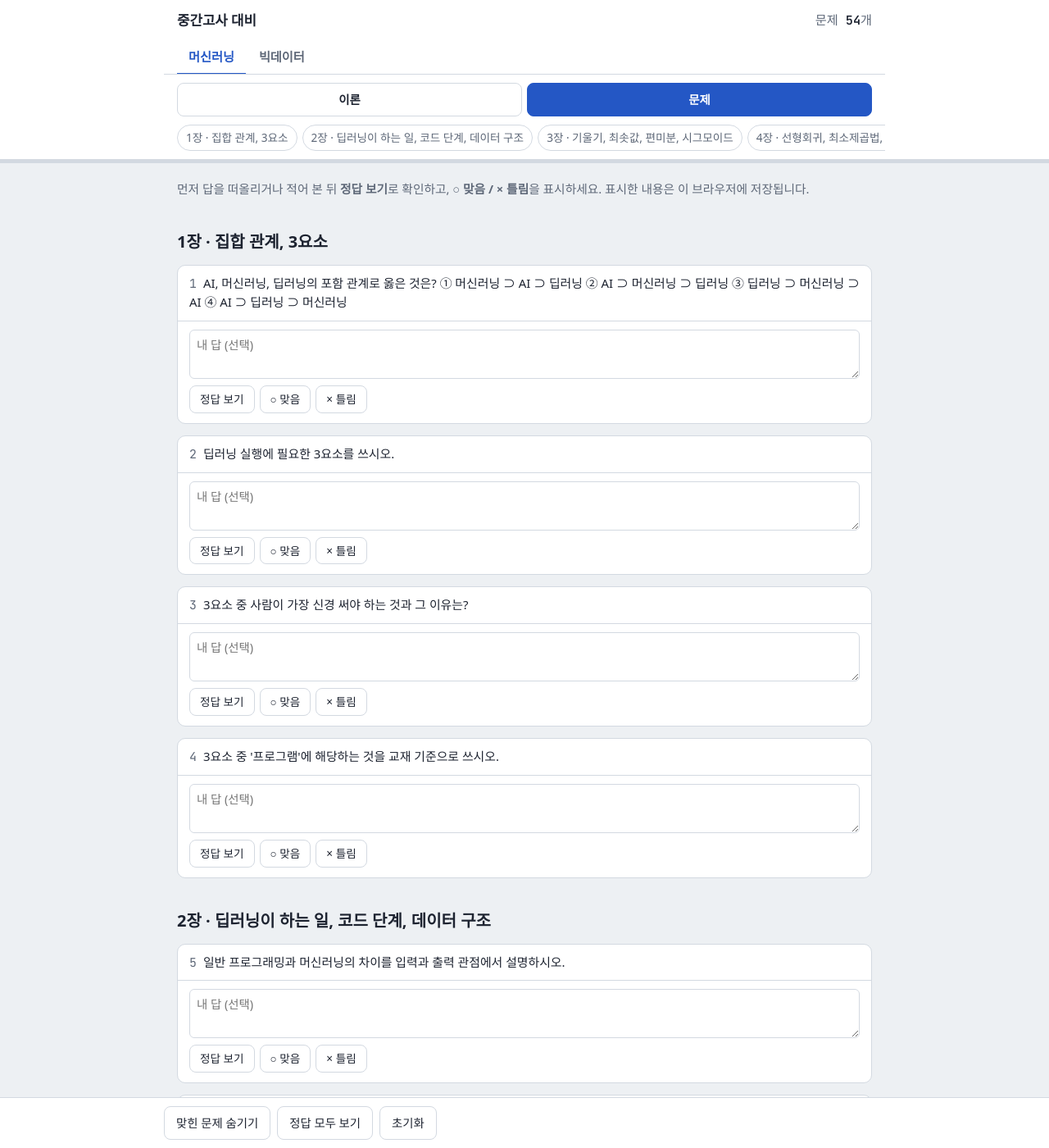
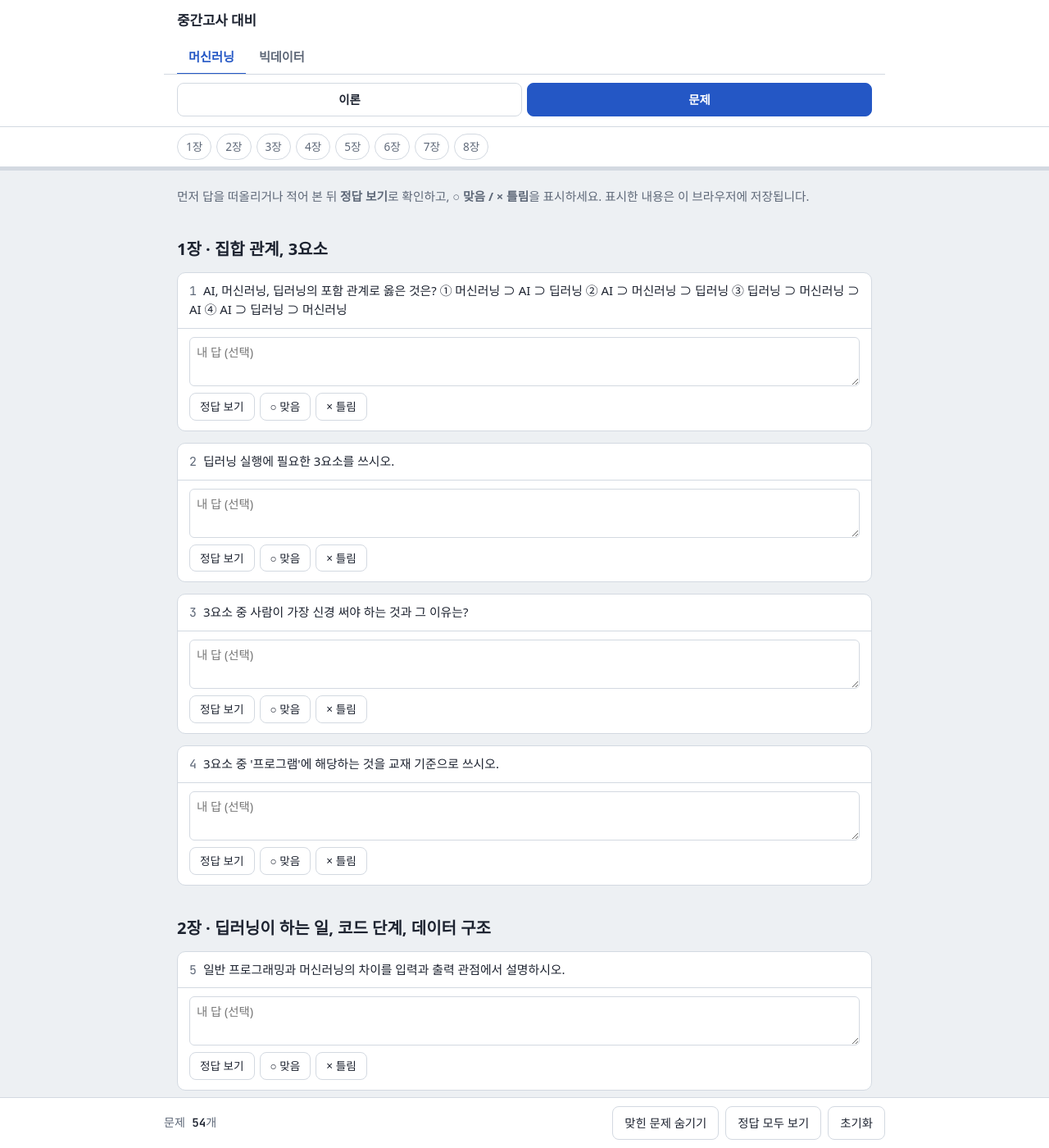
Before and after one commit to hamsterganggang/deug3middleexam, a Jekyll site: the page built from ml/quiz.html, in a window 1280 px wide and 1400 px high. Shown: the whole window at 82% size. Built offline with Jekyll 4.4.1, drawn with Linux system fonts in a browser that asks for light colours; some web fonts are replaced.

Commit message:
모바일 반응형: 바로가기 줄만 고정, 하단 버튼 한 줄, 입력 16px, 맨 위로 버튼
Co-Authored-By: Claude Opus 5.5 (1M context) <noreply@anthropic.com>

```diff
--- a/_layouts/default.html
+++ b/_layouts/default.html
@@ -16,12 +16,9 @@
 {%- endif %}
 </head>
 <body class="mode-{{ page.mode | default: 'home' }}">
-<header id="top">
+<header class="site">
   <div class="bar">
     <h1><a href="{{ '/' | relative_url }}">{{ site.title }}</a></h1>
-    {%- if page.mode == 'quiz' and quiz %}
-    <div class="score" id="score"></div>
-    {%- endif %}
   </div>
 
   <nav class="subjects" aria-label="과목">
@@ -36,29 +33,43 @@
     <a href="{{ '/' | append: subj.id | append: '/quiz/' | relative_url }}"{% if page.mode == 'quiz' %} aria-current="page"{% endif %}>문제</a>
   </nav>
   {%- endif %}
+</header>
 
-  {%- if page.mode == 'theory' and page.toc %}
+{%- comment %} 스크롤해도 따라오는 건 섹션 바로가기 줄만 (모바일에서 화면을 덜 가리도록) {% endcomment %}
+{%- if page.mode == 'theory' and page.toc %}
+<div class="subnav" id="top">
   <nav class="tabs" aria-label="바로가기">
     {%- for t in page.toc %}<a href="#{{ t.id }}">{{ t.label }}</a>{% endfor %}
   </nav>
-  {%- elsif page.mode == 'quiz' and quiz %}
+</div>
+{%- elsif page.mode == 'quiz' and quiz %}
+<div class="subnav" id="top">
   <nav class="tabs" aria-label="바로가기">
-    {%- for s in quiz.sections %}<a href="#{{ s.id }}">{{ s.title }}</a>{% endfor %}
+    {%- for s in quiz.sections %}<a href="#{{ s.id }}">{{ s.title | split: ' · ' | first }}</a>{% endfor %}
   </nav>
   <div class="track"><i id="prog"></i></div>
-  {%- endif %}
-</header>
+</div>
+{%- endif %}
 
 <main id="main">
 {{ content }}
 </main>
 
+{%- if page.mode == 'theory' %}
+<a class="to-top" href="#" aria-label="맨 위로" hidden>↑</a>
+{%- endif %}
+
 <script>
-// 고정 헤더 높이만큼 앵커 이동 위치 보정
+// 따라오는 바로가기 줄 높이만큼 앵커 이동 위치 보정, 맨 위로 버튼 표시
 (function(){
   const h=document.getElementById('top');
-  const fit=()=>document.documentElement.style.scrollPaddingTop=(h.offsetHeight+8)+'px';
+  const fit=()=>document.documentElement.style.scrollPaddingTop=((h?h.offsetHeight:0)+8)+'px';
   fit(); addEventListener('resize',fit);
+  const up=document.querySelector('.to-top');
+  if(up){
+    addEventListener('scroll',()=>{up.hidden=scrollY<600},{passive:true});
+    up.onclick=e=>{e.preventDefault();scrollTo(0,0)};
+  }
 })();
 </script>
 </body>
--- a/_layouts/quiz.html
+++ b/_layouts/quiz.html
@@ -15,11 +15,12 @@ layout: default
 {{ content }}
 
 <div class="actions"><div>
+  <div class="score" id="score"></div>
   {%- unless quiz.type == 'qa' %}
-  <button class="primary" id="grade">채점하기</button>
+  <button class="primary" id="grade">채점<span class="lg">하기</span></button>
   {%- endunless %}
-  <button id="wrong" aria-pressed="false">{% if quiz.type == 'qa' %}맞힌 문제 숨기기{% else %}틀린 문제만{% endif %}</button>
-  <button id="reveal" aria-pressed="false">정답 모두 보기</button>
+  <button id="wrong" aria-pressed="false">{% if quiz.type == 'qa' %}맞힌 <span class="lg">문제 </span>숨기기{% else %}틀린 <span class="lg">문제</span>만{% endif %}</button>
+  <button id="reveal" aria-pressed="false">정답<span class="lg"> 모두 보기</span></button>
   <button id="reset">초기화</button>
 </div></div>
 
--- a/assets/css/main.css
+++ b/assets/css/main.css
@@ -22,14 +22,15 @@
   color-scheme:dark;
 }
 *,*::before,*::after{box-sizing:inherit}
-html{scroll-padding-top:calc(env(safe-area-inset-top,0px) + 170px)}
+html{scroll-padding-top:calc(env(safe-area-inset-top,0px) + 60px);-webkit-text-size-adjust:100%;text-size-adjust:100%}
 body{margin:0;background:var(--bg);color:var(--ink);
   font-family:"IBM Plex Sans KR","Apple SD Gothic Neo","Malgun Gothic",system-ui,sans-serif;
   line-height:1.6;font-size:16px}
 body::before{content:"";position:fixed;inset:0 0 auto;height:env(safe-area-inset-top,0px);z-index:10;background:var(--panel)}
 
 /* 헤더 */
-header{position:sticky;top:env(safe-area-inset-top,0px);z-index:5;background:var(--panel);border-bottom:1px solid var(--line)}
+header.site{background:var(--panel)}
+.subnav{position:sticky;top:env(safe-area-inset-top,0px);z-index:5;background:var(--panel);border-top:1px solid var(--line);border-bottom:1px solid var(--line)}
 .bar{max-width:880px;margin:0 auto;padding:12px 16px;display:flex;flex-wrap:wrap;gap:10px;align-items:center}
 .bar h1{font-size:1.05rem;margin:0;flex:1 1 auto;font-weight:700}
 .bar h1 a{color:inherit;text-decoration:none}
@@ -46,13 +47,14 @@ header{position:sticky;top:env(safe-area-inset-top,0px);z-index:5;background:var
 .subjects a small{font-weight:400;font-size:.72rem;margin-left:4px;color:var(--muted)}
 
 /* 이론 / 문제 메뉴 */
-.modes{max-width:880px;margin:0 auto;padding:10px 16px;display:flex;gap:6px}
+.modes{max-width:880px;margin:0 auto;padding:10px 16px 12px;display:flex;gap:6px}
 .modes a{flex:1 1 0;text-align:center;text-decoration:none;font-size:.9rem;font-weight:600;padding:8px 10px;border-radius:8px;border:1px solid var(--line);background:var(--panel);color:var(--ink)}
 .modes a:hover{border-color:var(--ink)}
 .modes a[aria-current="page"]{background:var(--accent);border-color:var(--accent);color:var(--accent-ink)}
 
 /* 섹션 바로가기 */
-.tabs{max-width:880px;margin:0 auto;padding:0 16px 10px;display:flex;gap:6px;overflow-x:auto}
+.tabs{max-width:880px;margin:0 auto;padding:8px 16px;display:flex;gap:6px;overflow-x:auto;scrollbar-width:none;-webkit-overflow-scrolling:touch}
+.tabs::-webkit-scrollbar{display:none}
 .tabs a{flex:0 0 auto;text-decoration:none;color:var(--muted);font-size:.85rem;padding:4px 10px;border:1px solid var(--line);border-radius:999px}
 .tabs a:hover{color:var(--ink);border-color:var(--ink)}
 
@@ -83,7 +85,9 @@ pre{margin:0;padding:14px;background:var(--code-bg);overflow-x:auto;
 
 .actions{position:fixed;left:0;right:0;bottom:0;z-index:5;background:var(--panel);border-top:1px solid var(--line);
   padding:10px 16px calc(10px + env(safe-area-inset-bottom,0px))}
-.actions div{max-width:880px;margin:0 auto;display:flex;gap:8px;flex-wrap:wrap}
+.actions>div{max-width:880px;margin:0 auto;display:flex;gap:8px;flex-wrap:wrap;align-items:center}
+.actions .score{flex:1 1 auto;font-size:.88rem}
+.actions button{white-space:nowrap}
 button{font:inherit;font-size:.9rem;padding:8px 14px;border-radius:8px;border:1px solid var(--line);background:var(--panel);color:var(--ink);cursor:pointer}
 button:hover{border-color:var(--ink)}
 button:focus-visible,a:focus-visible{outline:2px solid var(--accent);outline-offset:2px}
@@ -155,4 +159,43 @@ details[open] summary{margin-bottom:6px}
 .soon p{margin:0}
 
 @media (prefers-reduced-motion:reduce){.track i{transition:none}}
-@media (max-width:520px){pre{font-size:.8rem}.bar h1{font-size:.95rem}}
+/* 맨 위로 */
+.to-top{position:fixed;right:16px;bottom:calc(16px + env(safe-area-inset-bottom,0px));z-index:6;width:44px;height:44px;border-radius:50%;
+  display:flex;align-items:center;justify-content:center;text-decoration:none;font-size:1.2rem;font-weight:700;
+  background:var(--panel);color:var(--ink);border:1px solid var(--line);box-shadow:0 2px 8px rgba(0,0,0,.12)}
+.to-top[hidden]{display:none}
+
+/* 터치 기기: iOS 입력 확대 방지(16px 이상), 터치 영역 키우기 */
+@media (pointer:coarse){
+  .blank input,.qa-body textarea{font-size:16px}
+  .tabs a{padding:6px 12px}
+  .qa-row button{padding:8px 14px}
+}
+
+/* 휴대폰 */
+@media (max-width:520px){
+  body{font-size:15px}
+  pre{font-size:.8rem}
+  .bar{padding:10px 16px 4px}
+  .bar h1{font-size:.95rem}
+  .subjects a{padding:6px 12px 8px}
+  .modes{padding:8px 16px 10px}
+  .modes a{padding:7px 8px}
+  main{padding:16px 16px 110px}
+  section h2{font-size:1.1rem;margin:28px 0 10px}
+  .card{padding:14px}
+  .card h3{font-size:1rem}
+  .q p{padding:9px 12px;font-size:.9rem}
+  pre{padding:12px}
+  .qa-body{padding:10px 12px 12px}
+  table{font-size:.85rem;min-width:360px}
+  th,td{padding:5px 7px}
+  .fig{overflow-x:auto}
+  .fig svg{min-width:600px}
+  .lg{display:none}
+  .actions{padding:8px 12px calc(8px + env(safe-area-inset-bottom,0px))}
+  .actions>div{gap:6px}
+  .actions .score{flex-basis:100%;font-size:.8rem}
+  .actions button{flex:1 1 0;padding:8px 4px;font-size:.85rem}
+  .home-grid{grid-template-columns:1fr}
+}
```
